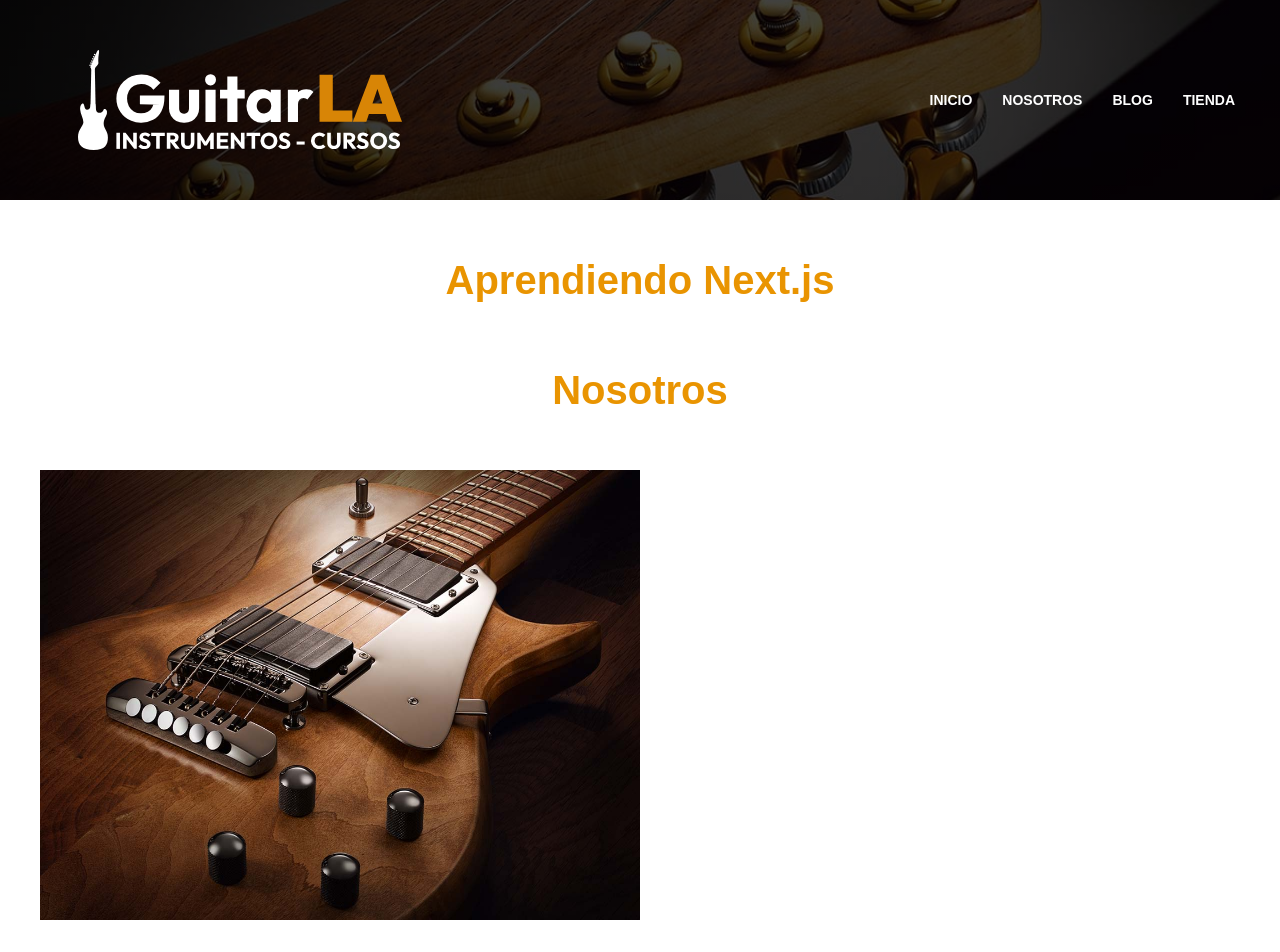
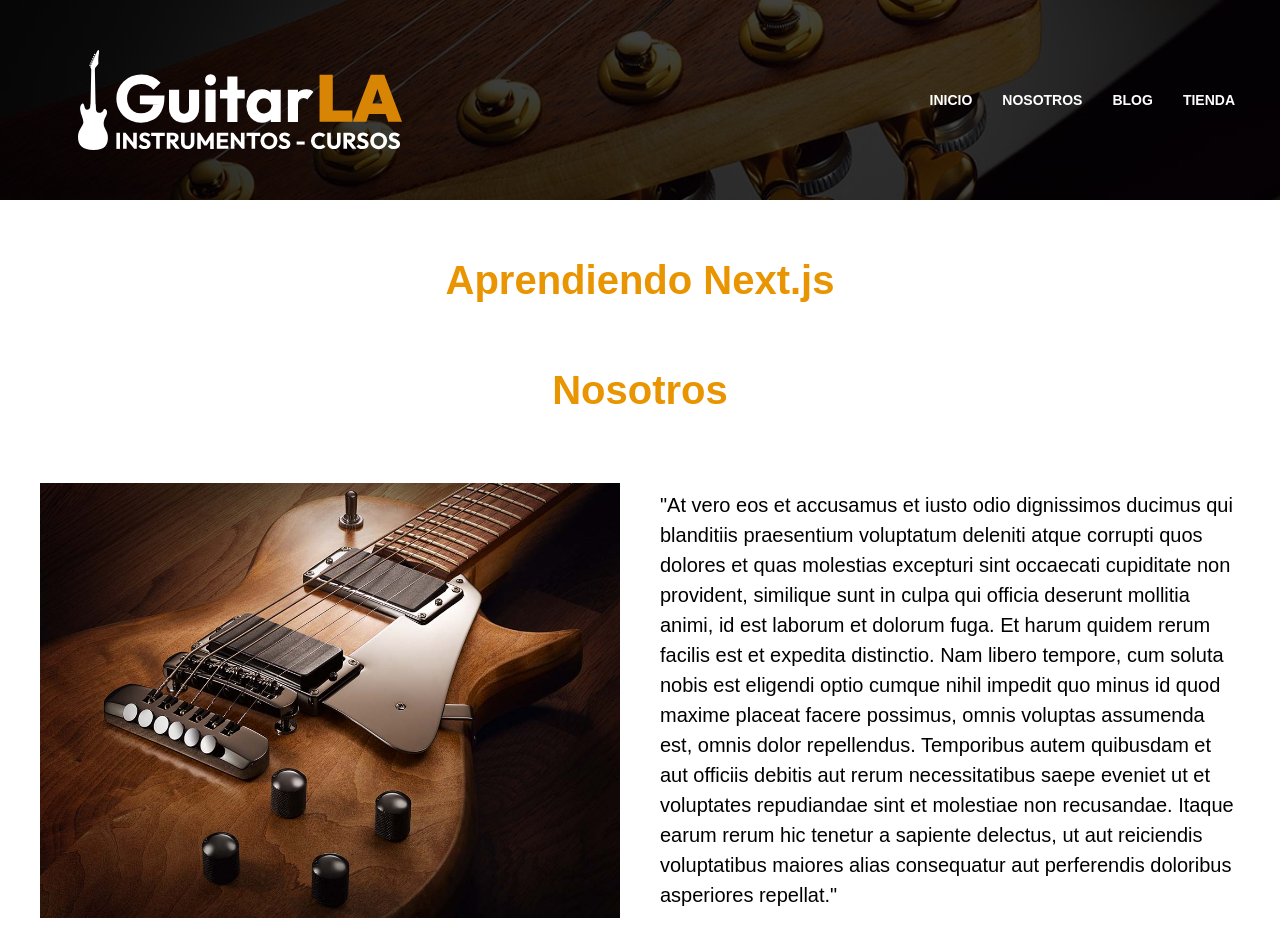
Before and after one commit to AndresDevTitan/babyshopmr, a Next.js app: page /nosotros in a window 1280 px wide. Shown: the top 952 px of the page. Built offline with nearby package versions, Linux system fonts and the light colour scheme.

Commit message:
fix build

```diff
--- a/pages/nosotros.js
+++ b/pages/nosotros.js
@@ -1,5 +1,6 @@
 import Layout from "../components/layout";
 import Image from "next/image";
+import styles from '../styles/Nosotros.module.css'
 
 export default function Nosotros() {
 	return (
@@ -8,11 +9,19 @@ export default function Nosotros() {
 				<main className="contenedor">
 					<h2 className="heading">Nosotros</h2>
 
-					<div>
-						<Image width={600} height={450} src='/img/nosotros.jpg' alt='Imagen para nosotros' />
+					<div className={styles.contenido}>
+						<Image layout="responsive" width={600} height={450} src='/img/nosotros.jpg' alt='Imagen para nosotros' />
 
 						<div>
-							<p>"At vero eos et accusamus et iusto odio dignissimos ducimus qui blanditiis praesentium voluptatum deleniti atque corrupti quos dolores et quas molestias excepturi sint occaecati cupiditate non provident, similique sunt in culpa qui officia deserunt mollitia animi, id est laborum et dolorum fuga. Et harum quidem rerum facilis est et expedita distinctio. Nam libero tempore, cum soluta nobis est eligendi optio cumque nihil impedit quo minus id quod maxime placeat facere possimus, omnis voluptas assumenda est, omnis dolor repellendus. Temporibus autem quibusdam et aut officiis debitis aut rerum necessitatibus saepe eveniet ut et voluptates repudiandae sint et molestiae non recusandae. Itaque earum rerum hic tenetur a sapiente delectus, ut aut reiciendis voluptatibus maiores alias consequatur aut perferendis doloribus asperiores repellat."</p>
+							<p>"At vero eos et accusamus et iusto odio dignissimos ducimus qui blanditiis praesentium voluptatum deleniti
+								atque corrupti quos dolores et quas molestias excepturi sint occaecati cupiditate non provident, similique
+								sunt in culpa qui officia deserunt mollitia animi, id est laborum et dolorum fuga. Et harum quidem rerum
+								facilis est et expedita distinctio. Nam libero tempore, cum soluta nobis est eligendi optio cumque nihil impedit
+								quo minus id quod maxime placeat facere possimus, omnis voluptas assumenda est, omnis dolor repellendus.
+								Temporibus autem quibusdam et aut officiis debitis aut rerum necessitatibus saepe eveniet ut et voluptates
+								repudiandae sint et molestiae non recusandae. Itaque earum rerum hic tenetur a sapiente delectus, ut aut
+								reiciendis voluptatibus maiores alias consequatur aut perferendis doloribus asperiores repellat."
+							</p>
 						</div>
 					</div>
 				</main>
--- /dev/null
+++ b/styles/Nosotros.module.css
@@ -0,0 +1,11 @@
+.contenido {
+    display: grid;
+    gap: 4rem;
+}
+
+@media (min-width:768px) {
+    .contenido {
+        grid-template-columns: repeat(2, 1fr);
+        align-items: center;
+    }
+}
```
Also changed, not shown: .eslintrc.json (deleted).
